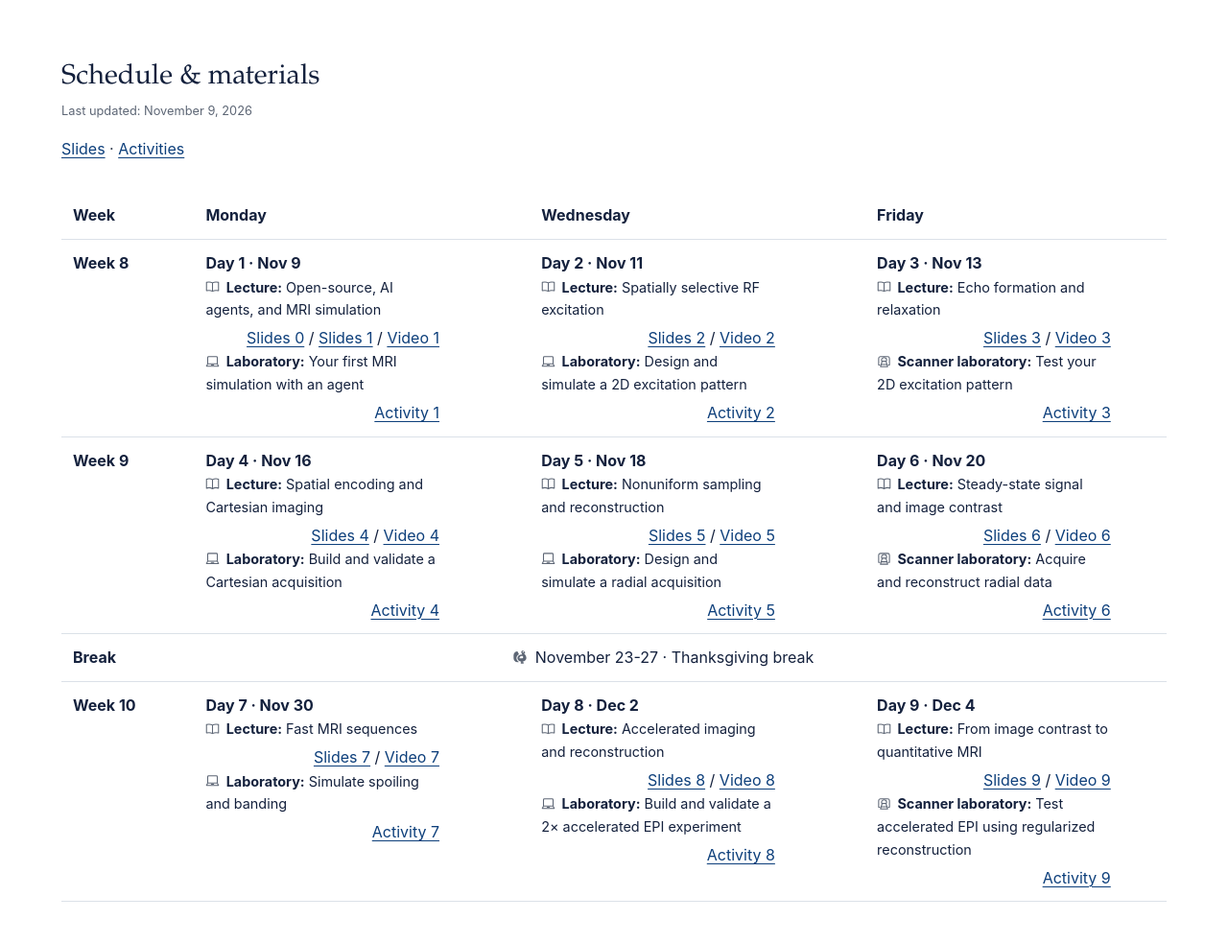
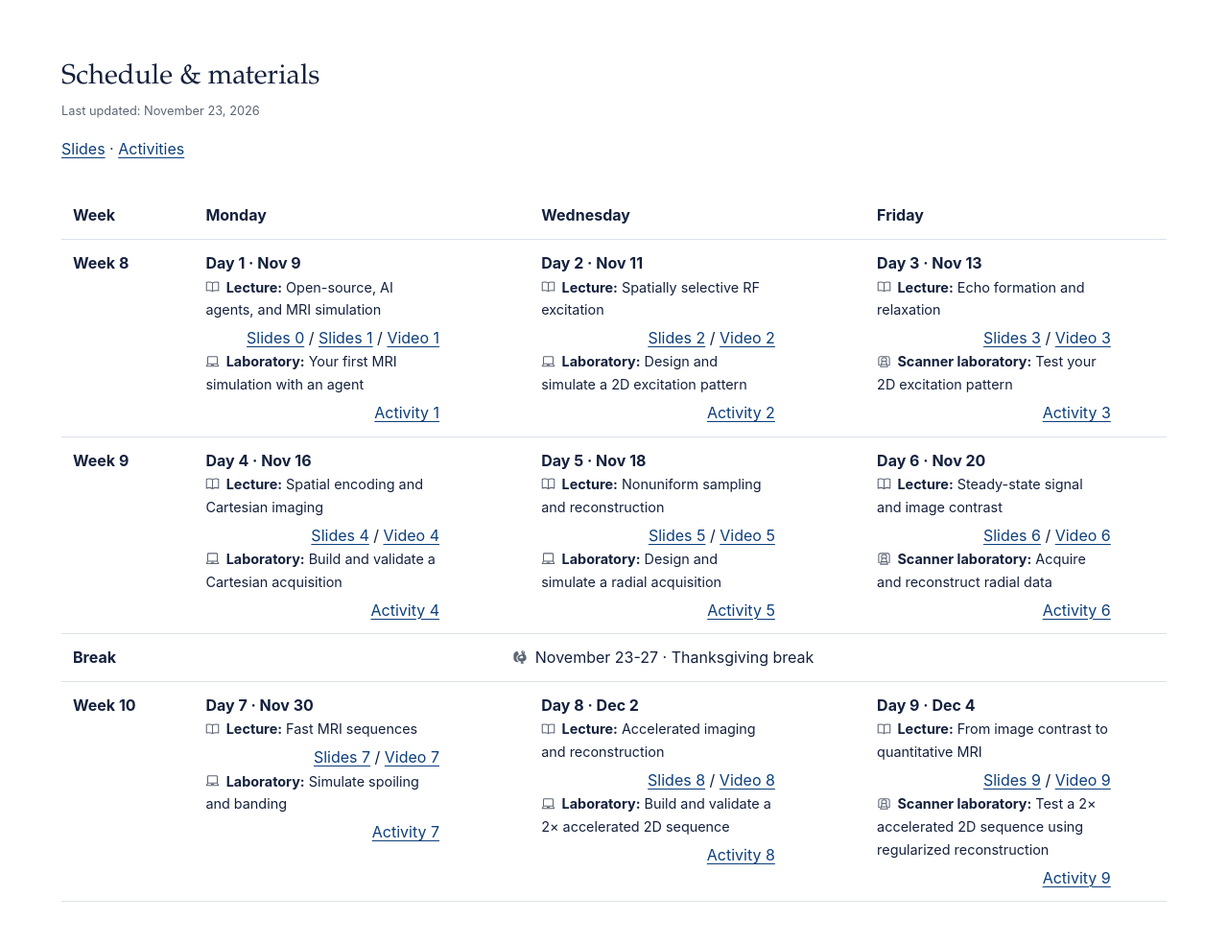
Before and after one commit to cncastillo/cncastillo.github.io, a Jekyll site: the page built from teaching/bios-214/index.md, in a window 1280 px wide and 1400 px high, scrolled down 914 px. Shown: the part 152-1135 px from the top of the window at 96% size. Built offline with Jekyll 4.4.1, drawn with Linux system fonts in a browser that asks for light colours.

Commit message:
Update BIOS 214 accelerated sequence activity titles

```diff
--- a/_data/bios-214.yml
+++ b/_data/bios-214.yml
@@ -2,7 +2,7 @@ title: Open-Source MRI Sequence Development
 subtitle: Simulation to Scanner
 code: BIOS 214
 term: Autumn 2026
-last_updated: November 9, 2026
+last_updated: November 23, 2026
 institution: Stanford School of Medicine
 institution_logo: /assets/icons/stanford-som-mono.svg
 institution_wordmark: /assets/icons/stanford-som-horizontal.svg
@@ -103,13 +103,13 @@ weeks:
         lecture: Accelerated imaging and reconstruction
         lecture_url: /bios-214/lecture/8/
         video_url: https://www.youtube.com/watch?v=Plzaf6VILIE
-        lab: Build and validate a 2× accelerated EPI experiment
+        lab: Build and validate a 2× accelerated 2D sequence
         lab_url: /bios-214/lab/8/
       - number: 9
         date: Dec 4
         lecture: From image contrast to quantitative MRI
         lecture_url: /bios-214/lecture/9/
         video_url: https://www.youtube.com/watch?v=lKhoqSNmNuI
-        lab: Test accelerated EPI using regularized reconstruction
+        lab: Test a 2× accelerated 2D sequence using regularized reconstruction
         lab_url: /bios-214/lab/9/
         scanner: true
```
Also changed, not shown: 1 other file.
